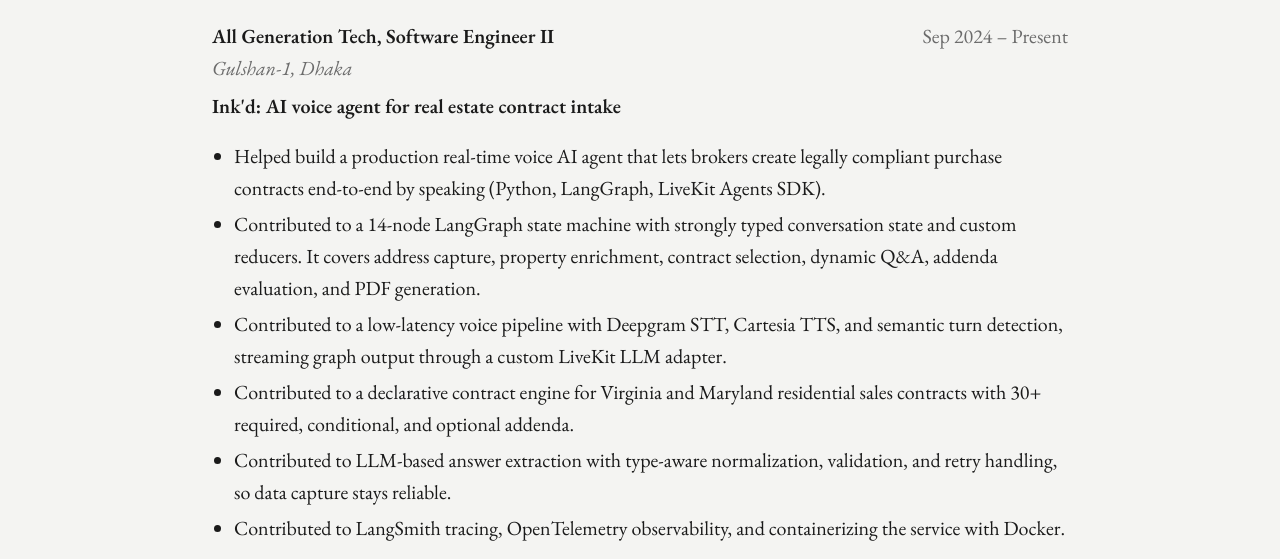
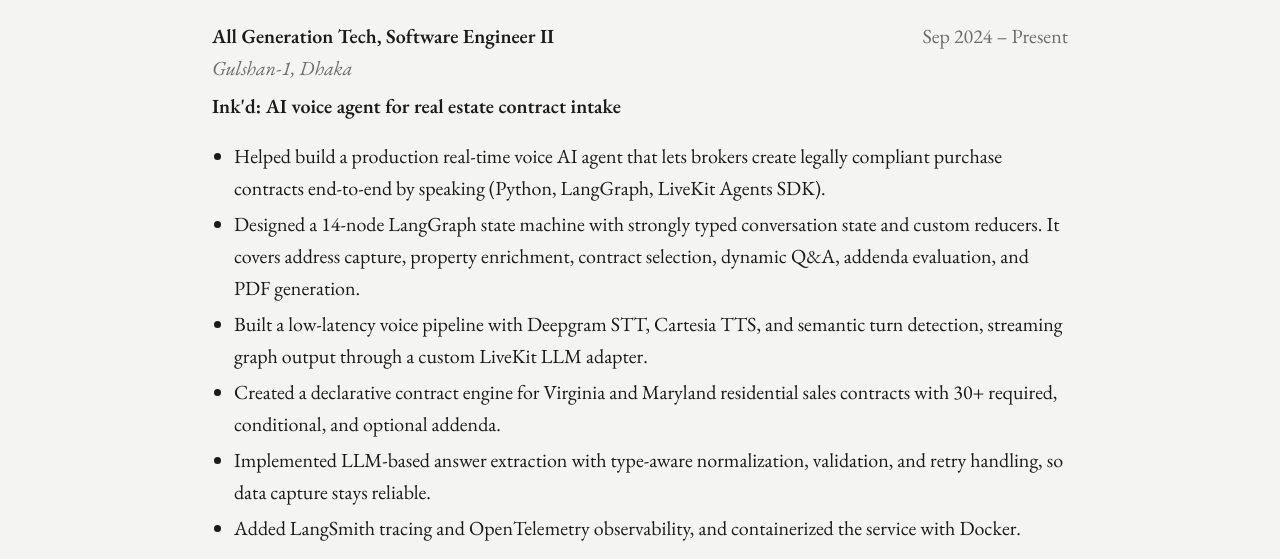
Before and after one commit to acesuu/acesuu.github.io, a plain HTML site: page experience.html in a window 1280 px wide. Shown: the part 212-771 px from the top of the page. Drawn offline with nearby package versions, Linux system fonts and the light colour scheme.

Commit message:
Restore original wording for Ink'd detail bullets
Keeps "Helped build" on the first bullet; reverts the
"Contributed to" wording on the rest.

Co-Authored-By: Claude Opus 5.5 <noreply@anthropic.com>

```diff
--- a/experience.html
+++ b/experience.html
@@ -34,11 +34,11 @@
       <p><strong>Ink'd: AI voice agent for real estate contract intake</strong></p>
       <ul>
         <li>Helped build a production real-time voice AI agent that lets brokers create legally compliant purchase contracts end-to-end by speaking (Python, LangGraph, LiveKit Agents SDK).</li>
-        <li>Contributed to a 14-node LangGraph state machine with strongly typed conversation state and custom reducers. It covers address capture, property enrichment, contract selection, dynamic Q&amp;A, addenda evaluation, and PDF generation.</li>
-        <li>Contributed to a low-latency voice pipeline with Deepgram STT, Cartesia TTS, and semantic turn detection, streaming graph output through a custom LiveKit LLM adapter.</li>
-        <li>Contributed to a declarative contract engine for Virginia and Maryland residential sales contracts with 30+ required, conditional, and optional addenda.</li>
-        <li>Contributed to LLM-based answer extraction with type-aware normalization, validation, and retry handling, so data capture stays reliable.</li>
-        <li>Contributed to LangSmith tracing, OpenTelemetry observability, and containerizing the service with Docker.</li>
+        <li>Designed a 14-node LangGraph state machine with strongly typed conversation state and custom reducers. It covers address capture, property enrichment, contract selection, dynamic Q&amp;A, addenda evaluation, and PDF generation.</li>
+        <li>Built a low-latency voice pipeline with Deepgram STT, Cartesia TTS, and semantic turn detection, streaming graph output through a custom LiveKit LLM adapter.</li>
+        <li>Created a declarative contract engine for Virginia and Maryland residential sales contracts with 30+ required, conditional, and optional addenda.</li>
+        <li>Implemented LLM-based answer extraction with type-aware normalization, validation, and retry handling, so data capture stays reliable.</li>
+        <li>Added LangSmith tracing and OpenTelemetry observability, and containerized the service with Docker.</li>
       </ul>
 
       <p style="margin-top:18px"><strong>Annuity new-business platform</strong></p>
```
